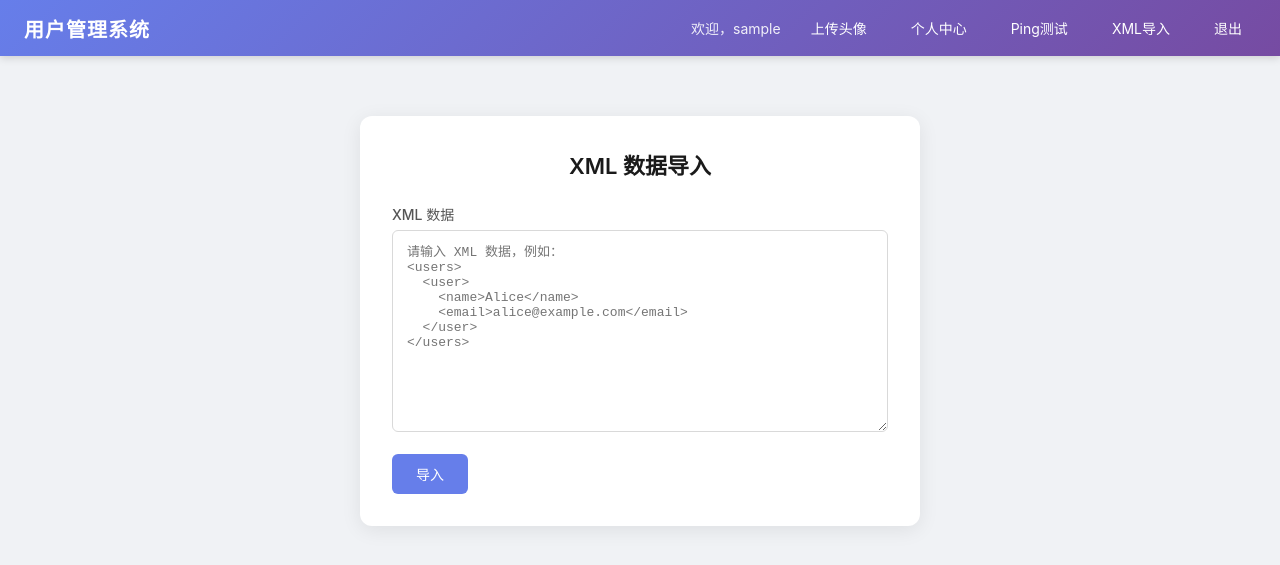
After one commit to ID-Serein/Simple_User_Management_Platform, a Flask app: page /xml-import in a window 1280 px wide. The commit adds this page. Shown: the top 565 px of the page. Run offline with Flask 3, Linux system fonts and the light colour scheme; the visitor is signed in with stand-in values (Sample User, id 1).

Commit message:
fix: patch SQLi in login/register/search, XXE in xml-import, remove duplicate _env_bool

```diff
--- a/app.py
+++ b/app.py
@@ -3,6 +3,7 @@ import ipaddress
 import json
 import os
 import platform
+import re
 import secrets
 import socket
 import sqlite3
@@ -74,13 +75,6 @@ def init_db():
     conn.commit()
     conn.close()
     print("[init_db] Database initialized with tables and default users.")
-
-
-def _env_bool(name, default=False):
-    value = os.environ.get(name)
-    if value is None:
-        return default
-    return value.strip().lower() in {"1", "true", "yes", "on"}
 
 
 def _env_int(name, default):
@@ -272,17 +266,15 @@ def create_app(test_config=None):
             record_failed_login(key)
             return render_template("login.html", error="用户名或密码错误", msg=""), 401
 
-        # Query SQLite database for authentication
+        # Query SQLite database for authentication (parameterized query)
         db_path = BASE_DIR / "data" / "users.db"
         conn = sqlite3.connect(str(db_path))
         c = conn.cursor()
-        sql = f"SELECT * FROM users WHERE username = '{username}' AND password = '{password}'"
-        print(f"[SQL] {sql}")
-        c.execute(sql)
-        user = c.fetchone()
+        c.execute("SELECT * FROM users WHERE username = ?", (username,))
+        row = c.fetchone()
         conn.close()
 
-        if user:
+        if row and row[2] == password:
             clear_failed_logins(key)
             session.clear()
             session.permanent = True
@@ -305,10 +297,11 @@ def create_app(test_config=None):
         db_path = BASE_DIR / "data" / "users.db"
         conn = sqlite3.connect(str(db_path))
         c = conn.cursor()
-        sql = f"INSERT INTO users (username, password, email, phone) VALUES ('{username}', '{password}', '{email}', '{phone}')"
-        print(f"[SQL] {sql}")
         try:
-            c.execute(sql)
+            c.execute(
+                "INSERT INTO users (username, password, email, phone) VALUES (?, ?, ?, ?)",
+                (username, password, email, phone)
+            )
             conn.commit()
         except sqlite3.IntegrityError:
             conn.close()
@@ -329,9 +322,10 @@ def create_app(test_config=None):
         conn = sqlite3.connect(str(db_path))
         conn.row_factory = sqlite3.Row
         c = conn.cursor()
-        sql = f"SELECT * FROM users WHERE username LIKE '%{keyword}%' OR email LIKE '%{keyword}%'"
-        print(f"[SQL] {sql}")
-        c.execute(sql)
+        c.execute(
+            "SELECT * FROM users WHERE username LIKE ? OR email LIKE ?",
+            (f"%{keyword}%", f"%{keyword}%")
+        )
         results = [dict(row) for row in c.fetchall()]
         conn.close()
 
@@ -646,6 +640,34 @@ def create_app(test_config=None):
         except Exception as e:
             return render_template("ping.html", output=f"执行出错: {str(e)}", ip=ip)
 
+    @app.route("/xml-import", methods=["GET", "POST"])
+    def xml_import():
+        if "username" not in session:
+            return redirect(url_for("login"))
+
+        if request.method == "GET":
+            return render_template("xml_import.html")
+
+        xml_data = request.form.get("xml_data", "")
+
+        # 使用 defusedxml 安全解析，禁止外部实体和 DTD
+        try:
+            import defusedxml.ElementTree as ET
+        except ImportError:
+            import xml.etree.ElementTree as ET
+
+        try:
+            root = ET.fromstring(xml_data)
+            users = []
+            for user in root.iter("user"):
+                name = user.findtext("name", default="")
+                email = user.findtext("email", default="")
+                users.append({"name": name, "email": email})
+            result = json.dumps(users, ensure_ascii=False, indent=2)
+            return render_template("xml_import.html", result=result, xml_data=request.form.get("xml_data", ""))
+        except Exception as e:
+            return render_template("xml_import.html", error="XML 解析失败，请检查格式", xml_data=request.form.get("xml_data", ""))
+
     return app
 
 
--- a/templates/base.html
+++ b/templates/base.html
@@ -15,6 +15,7 @@
             <a href="{{ url_for('upload') }}" class="nav-link">上传头像</a>
             <a href="{% if nav_user_id %}{{ url_for('profile', user_id=nav_user_id) }}{% else %}{{ url_for('index') }}{% endif %}" class="nav-link">个人中心</a>
             <a href="{{ url_for('ping') }}" class="nav-link">Ping测试</a>
+            <a href="{{ url_for('xml_import') }}" class="nav-link">XML导入</a>
             <form method="post" action="{{ url_for('logout') }}" class="nav-form">
                 <input type="hidden" name="csrf_token" value="{{ csrf_token() }}">
                 <button type="submit" class="nav-link nav-button">退出</button>
--- /dev/null
+++ b/templates/xml_import.html
@@ -0,0 +1,55 @@
+{% extends "base.html" %}
+
+{% block title %}XML 数据导入 - 用户管理系统{% endblock %}
+
+{% block content %}
+<div class="card">
+    <h2 class="card-title">XML 数据导入</h2>
+    <form method="post" action="{{ url_for('xml_import') }}">
+        <div class="form-group">
+            <label for="xml_data">XML 数据</label>
+            <textarea id="xml_data" name="xml_data" class="form-input" rows="12"
+                placeholder="请输入 XML 数据，例如：
+&lt;users&gt;
+  &lt;user&gt;
+    &lt;name&gt;Alice&lt;/name&gt;
+    &lt;email&gt;alice@example.com&lt;/email&gt;
+  &lt;/user&gt;
+&lt;/users&gt;">{{ xml_data or '' }}</textarea>
+        </div>
+        <button type="submit" class="btn btn-primary">导入</button>
+    </form>
+</div>
+
+{% if error %}
+<div class="card">
+    <h2 class="card-title">错误</h2>
+    <div class="error-message">{{ error }}</div>
+</div>
+{% endif %}
+
+{% if result %}
+<div class="card">
+    <h2 class="card-title">解析结果</h2>
+    <pre class="result-pre">{{ result }}</pre>
+</div>
+{% endif %}
+
+<style>
+textarea.form-input {
+    font-family: 'Courier New', Courier, monospace;
+    font-size: 13px;
+    resize: vertical;
+}
+.result-pre {
+    background: #f5f5f5;
+    padding: 15px;
+    border-radius: 4px;
+    font-family: 'Courier New', Courier, monospace;
+    font-size: 13px;
+    overflow-x: auto;
+    white-space: pre-wrap;
+    word-wrap: break-word;
+}
+</style>
+{% endblock %}
```
